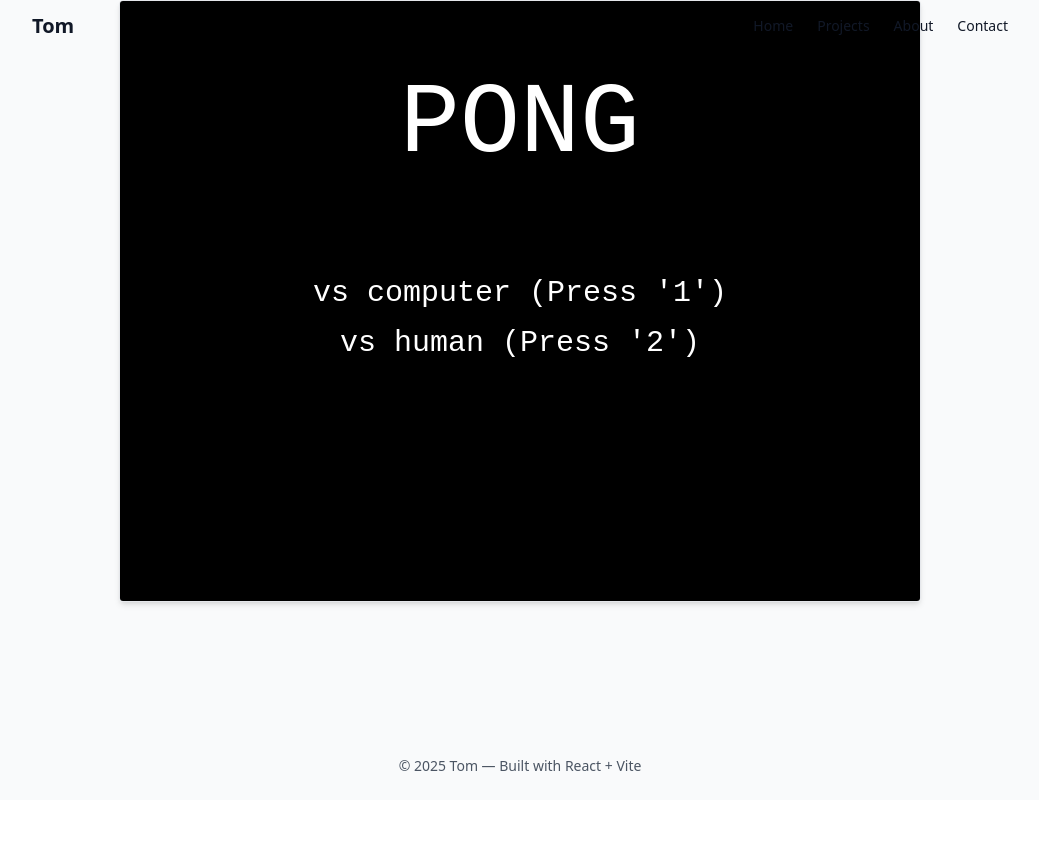
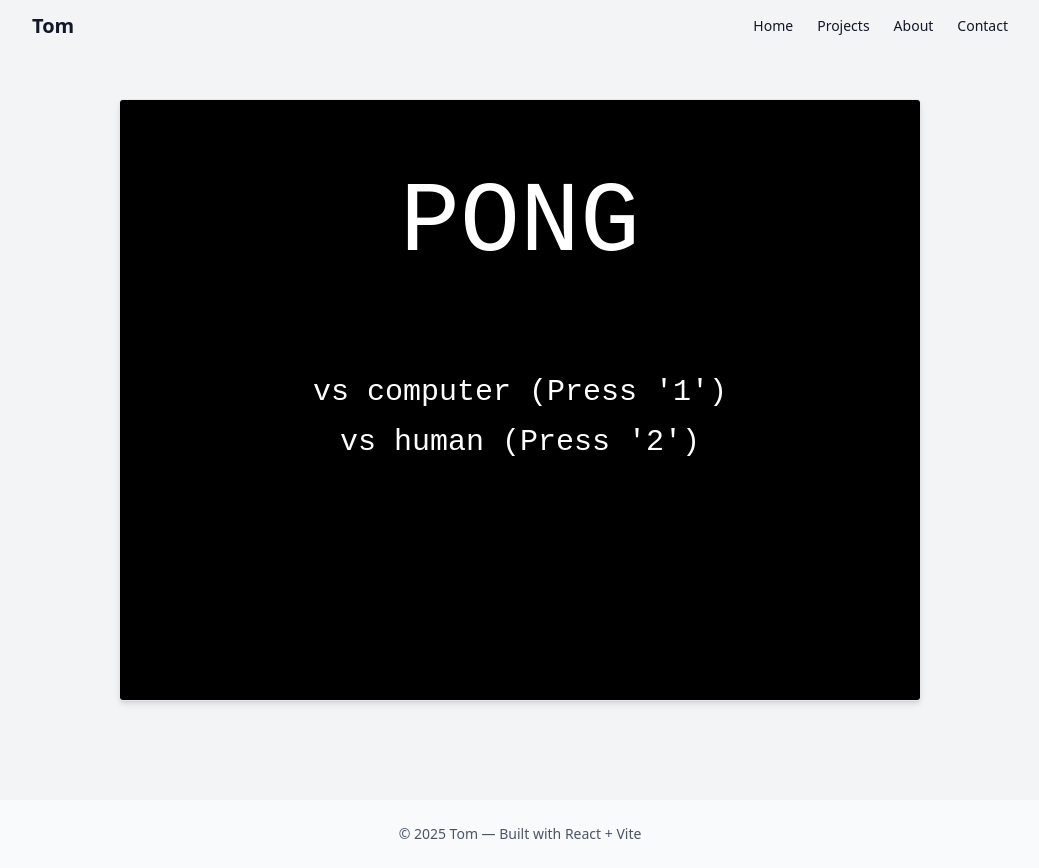
Before and after one commit to ThomasParratt/portfolio, a React (Vite) app: page /pong in a window 1280 px wide. Shown: the whole page, without its empty margins (120-1159 px from the left). Before the commit the page ends 800 px from the top, so only its background shows below. Built offline with nearby package versions, Linux system fonts and the light colour scheme.

Commit message:
game canvas now centred

```diff
--- a/src/games/PongGame.tsx
+++ b/src/games/PongGame.tsx
@@ -244,9 +244,15 @@ function draw() {
 gameLoop();
   }, []);
 
+
   return (
-    <div className="flex justify-center items-center h-full">
-      <canvas ref={canvasRef} width={800} height={600} className="border rounded shadow-md" />
+    <div className="flex items-center justify-center min-h-screen bg-gray-100">
+      <canvas
+        ref={canvasRef}
+        width={800}
+        height={600}
+        className="border rounded shadow-md bg-white"
+      />
     </div>
   );
 }
```
